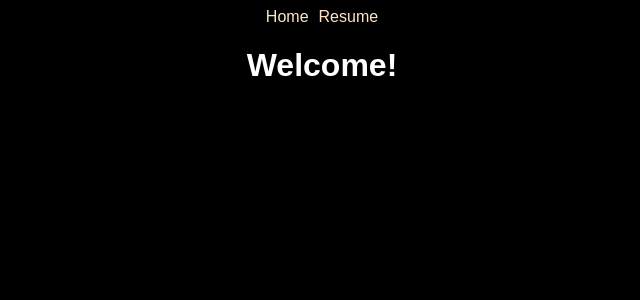
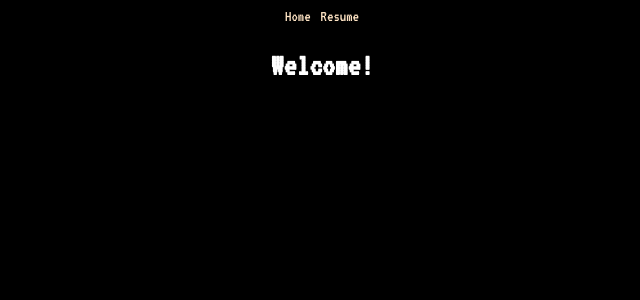
Before and after one commit to pdotsani/homepage-fe, a SvelteKit app: page / in a window 1280 px wide. Shown: the top 300 px of the page, without its empty margins (318-958 px from the left). Built offline with nearby package versions, Linux system fonts and the light colour scheme.

Commit message:
add 90s style google font and stylized components draft

```diff
--- a/src/app.html
+++ b/src/app.html
@@ -4,6 +4,9 @@
 		<meta charset="utf-8" />
 		<link rel="icon" href="%sveltekit.assets%/favicon.png" />
 		<meta name="viewport" content="width=device-width, initial-scale=1" />
+		<link rel="preconnect" href="https://fonts.googleapis.com">
+		<link rel="preconnect" href="https://fonts.gstatic.com" crossorigin>
+		<link href="https://fonts.googleapis.com/css2?family=Press+Start+2P&family=VT323&display=swap" rel="stylesheet">
 		%sveltekit.head%
 	</head>
 	<body data-sveltekit-preload-data="hover">
--- a/src/routes/+layout.svelte
+++ b/src/routes/+layout.svelte
@@ -17,7 +17,7 @@
   .navigation {
     display: flex;
     justify-content: center;
-    margin-bottom: 15px;
+    margin-bottom: 25px;
   }
 
   a {
--- a/src/routes/+page.svelte
+++ b/src/routes/+page.svelte
@@ -6,7 +6,6 @@
 <style>
   .home_body {
     margin: 0 auto;
-    max-width: 70vw;
   }
 
   h1 {
--- a/src/routes/app.css
+++ b/src/routes/app.css
@@ -1,5 +1,6 @@
 body {
-  font-family: Arial, Helvetica, sans-serif;
+  font-family: "VT323", monospace;
+  font-style: normal;
   color: white;
   background-color: black;
 }
```
Also changed, not shown: src/routes/resume/+page.svelte (+19 -3 lines).
